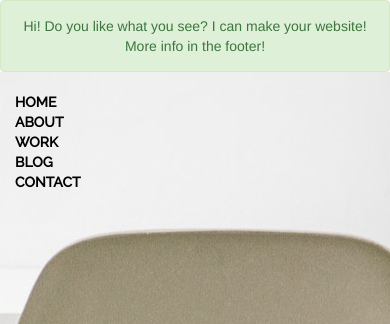
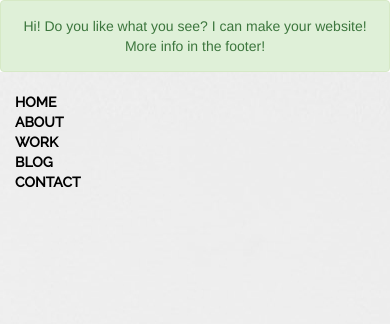
Before and after one commit to MatheusFreitag/Design, a plain HTML site: page index.html in a window 390 px wide. Shown: the top 324 px of the page. Drawn offline with Linux system fonts and the light colour scheme.

Commit message:
Beta version

```diff
--- a/css/master.css
+++ b/css/master.css
@@ -167,7 +167,8 @@ img.social{
 @media screen and (max-width: 991px){
 
 .header{
-  background-position: 50% 60%;
+  background-position: 30% 10%;
+  background-repeat: no-repeat;
 }
 
 .menu{
```
